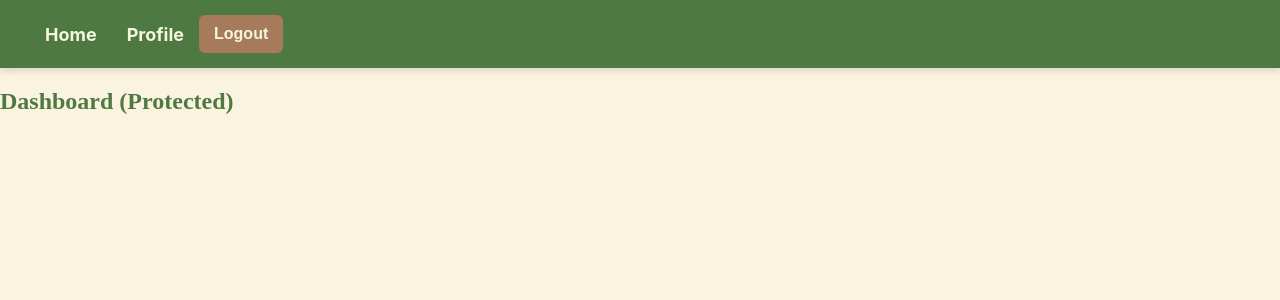
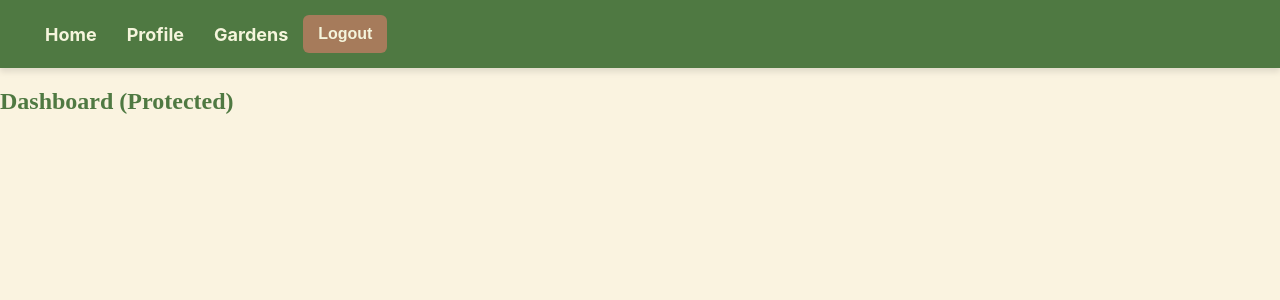
Before and after one commit to scottkoskoski/gardening-app, a React (Vite) app in the folder frontend/: page /dashboard in a window 1280 px wide. Shown: the top 300 px of the page. Built offline with nearby package versions, Linux system fonts and the light colour scheme; no server answers; sample sign-in values are in the browser's storage.

Commit message:
Added Gardens to NavBar.

```diff
--- a/frontend/src/components/Navbar.tsx
+++ b/frontend/src/components/Navbar.tsx
@@ -12,7 +12,12 @@ const Navbar = () => {
         <nav className={styles["navbar"]}>
             <div className={styles["nav-links"]}>
                 <Link to="/">Home</Link>
-                {auth.isAuthenticated && <Link to="/profile">Profile</Link>}
+                {auth.isAuthenticated && (
+                    <>
+                        <Link to="/profile">Profile</Link>
+                        <Link to="/gardens">Gardens</Link>
+                    </>
+                )}
                 {auth.isAuthenticated ? (
                     <button
                         onClick={auth.logout}
```
